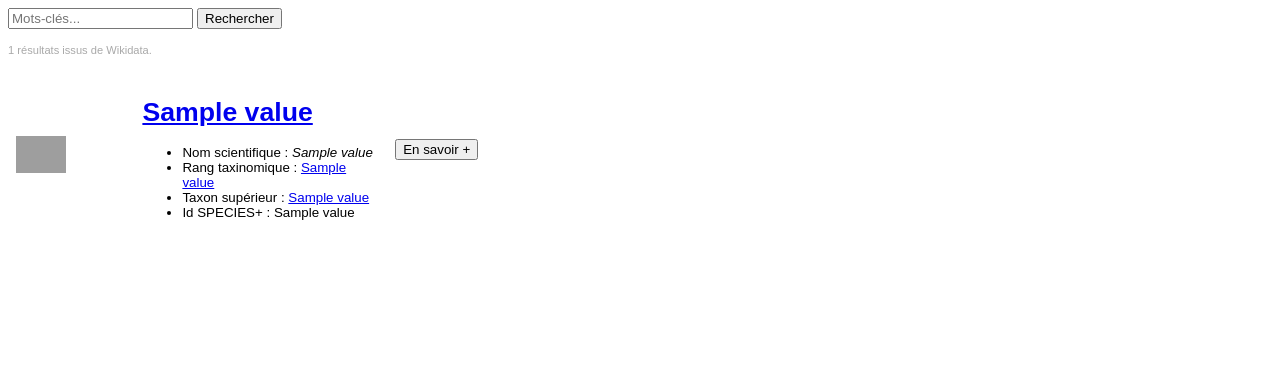
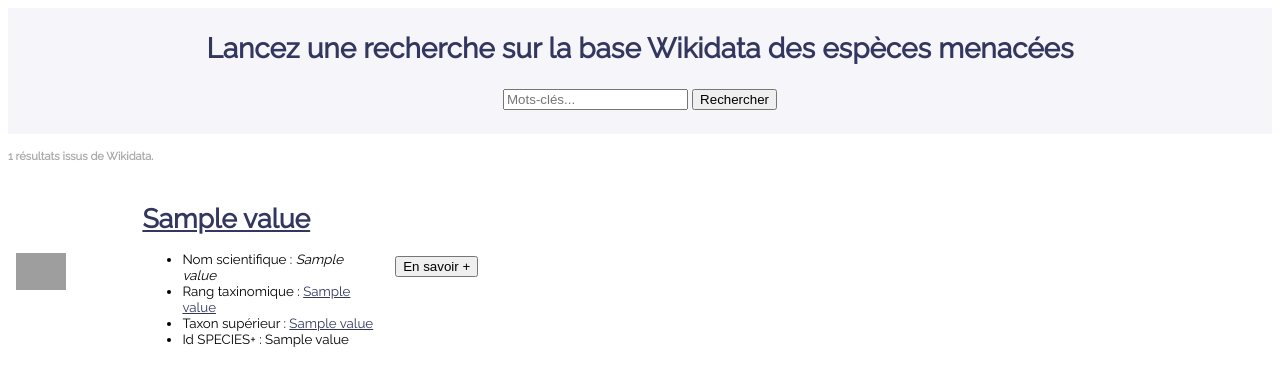
Before and after one commit to benprieur/WildLife, a Flask app: template templates/index.html in a window 1280 px wide. Shown: the top 386 px of the page. Run offline with Flask 2, Linux system fonts and the light colour scheme; the template is opened without the code that fills it: most values are stand-ins (such as "Sample title", 1, 10 or a date in 2020); some libraries are stand-ins or nearby versions; grey boxes are pictures that could not be loaded.

Commit message:
last push Wednesday

```diff
--- a/app.py
+++ b/app.py
@@ -51,8 +51,10 @@ def cites(id):
     req = CITES1 + str(id) + CITES2
     print (req)
     result = requests.get(req, headers={'X-Authentication-Token': CITES3})
+    print(CITES3)
+    print(result.status_code)
     wjdata = json.loads(result.text)
-    #print(wjdata)
+    print(wjdata)
 
     if len(wjdata) == 0:
         return jsonify({'value': 'Aucun pays déclaré dans la base CITES.'})
--- a/cites.py
+++ b/cites.py
@@ -1,3 +1,3 @@
 CITES1 = "https://api.speciesplus.net/api/v1/taxon_concepts/"
 CITES2 = "/distributions.json"
-CITES3 = "re7ck8hwhPpbTDXEhjHpuAtt"
+CITES3 = "XXXXXXXX"
--- a/templates/index.html
+++ b/templates/index.html
@@ -5,15 +5,45 @@
     <meta http-equiv="expires" content="0">
     <meta http-equiv="pragma" content="no-cache">
 
-    <title>Wild life</title>
-    <script type="text/javascript"
-            src="http://ajax.googleapis.com/ajax/libs/jquery/1.4.2/jquery.min.js">
+    <style>
+        @import url('https://fonts.googleapis.com/css?family=Raleway&display=swap');
 
-        var $SCRIPT_ROOT = {{ request.script_root|tojson|safe }};
+        #call2action {
+            text-align: center;
+            padding-top: 24px;
+            color: #33375F;
+            font-weight: bold;
+            font-size: 28px;
+            background-color: #F5F5FA;
+        }
 
-    </script>
+        #searchform {
+            text-align: center;
+            padding-top: 24px;
+            background-color: #F5F5FA;
+            padding-bottom: 24px;
+        }
 
-    <style>
+        #searchbutton {
+            background: linear-gradient(135deg, #3043FD 0%, #33375F 100%);
+            border-radius: 36px;
+            border: 0px solid;
+            color: white;
+            padding: 8px 16px 9px 16px;
+            font-weight: bold;
+            font-family: Raleway;
+            margin-left: -90px;
+            cursor: pointer;
+        }
+
+        #commentaire {
+            font-size: 16px;
+            font-weight: bold;
+            color: #33375F;
+        }
+
+        body{ font-family: Raleway;}
+
         table {
             border-collapse: collapse;
             width: 100%;
@@ -24,24 +54,34 @@
             padding: 8px;
         }
 
-        tr:nth-child(even) {background-color: #f2f2f2;}
+        tr:nth-child(even) {background-color: #F5F5FA;}
 
-        td{font-family: Arial; font-size: 10pt;}
-        th{font-family: Arial; font-size: 10pt;}
-        p{font-family: Arial; font-size: 10pt;}
+        td{font-size: 10pt;}
+        th{font-size: 10pt;}
+        p{font-size: 10pt;}
+
+        a{ color:#33375F; }
+
     </style>
+
+    <title>Wild life</title>
+
+    <script src="https://ajax.googleapis.com/ajax/libs/jquery/3.2.1/jquery.min.js">
+        var $SCRIPT_ROOT = {{ request.script_root|tojson|safe }};
+    </script>
 
 </head>
 <body>
-<form action="search" method= "post" width="90%" id="form">
+<div id="call2action">Lancez une recherche sur la base Wikidata des espèces menacées</div>
+<form action="search" method= "post" width="90%" id="searchform">
     <input type="search" placeholder="Mots-clés..." name="search" id="search" required/>
-    <button type="submit" onclick="$('#loading').show(); document.getElementById('table').innerText = ''; document.getElementById('commentaire').innerText = '';">Rechercher</button>
+    <button type="submit" class="searchbutton" onclick="$('#loading').show(); document.getElementById('table').innerText = ''; document.getElementById('commentaire').innerText = '';">Rechercher</button>
 </form>
 <div id="content">
     <div id="loading" style="display:none;" align="center">
         <img src="/static/images/wait.gif" />
     </div>
-    <div id="commentaire"align="left">
+    <div id="commentaire" align="left">
         {% if items is defined %}
             {% if items|length == 0 %}
                 <p style="color:darkgray;"><small>Aucun résultat trouvé sur Wikidata avec ce critère pour les éléments munis de P2040.</small></p>
@@ -77,8 +117,7 @@
                     </ul>
                 </td>
                 <td>
-                    <button onclick="$.get('/cites/{{item.identifiantSPECIES.value}}', function(data) {
-                    document.getElementById('c{{item.identifiantSPECIES.value}}').innerHTML = data.value;});">En savoir +</button>
+                    <button class="searchbutton" onclick="$.get('/cites/{{item.identifiantSPECIES.value}}', function(data) { document.getElementById('c{{item.identifiantSPECIES.value}}').innerHTML = data.value;});">En savoir +</button>
                     <p id='c{{item.identifiantSPECIES.value}}'></p>
                 </td>
             </tr>
```
